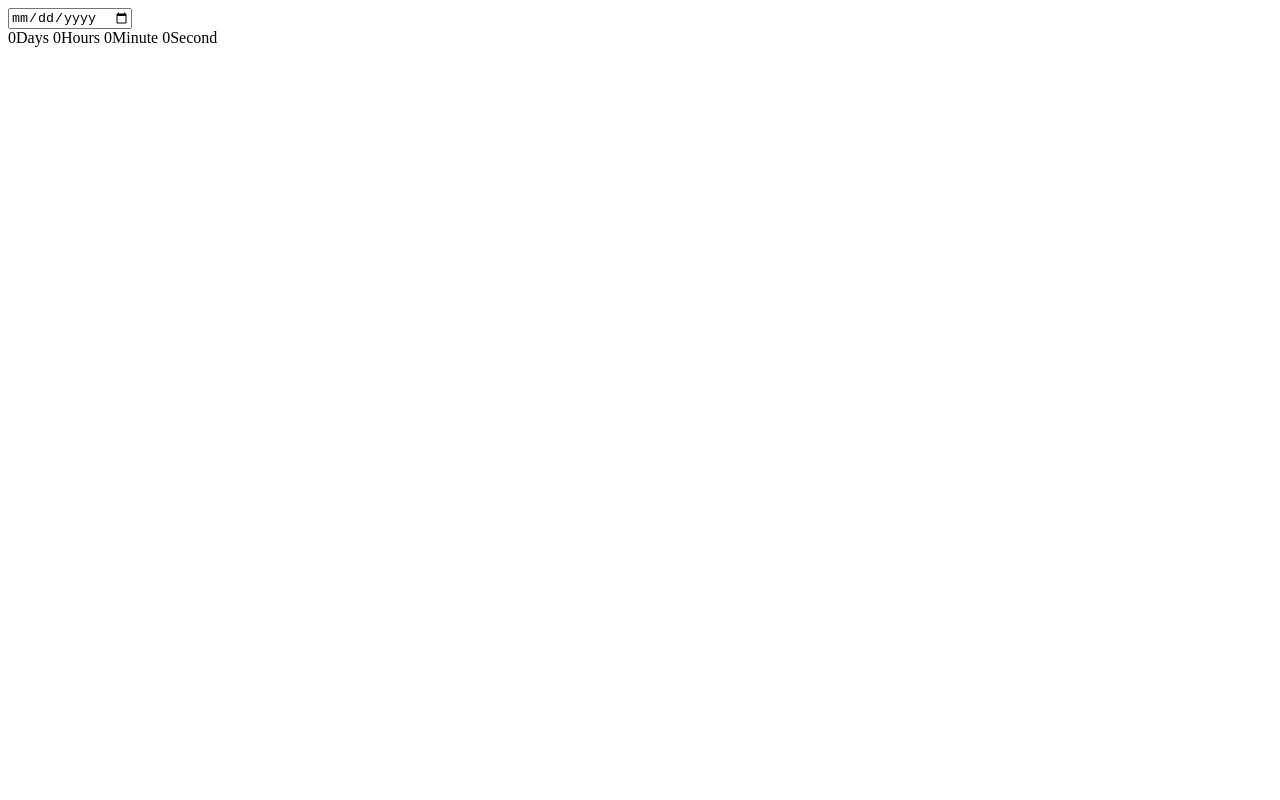
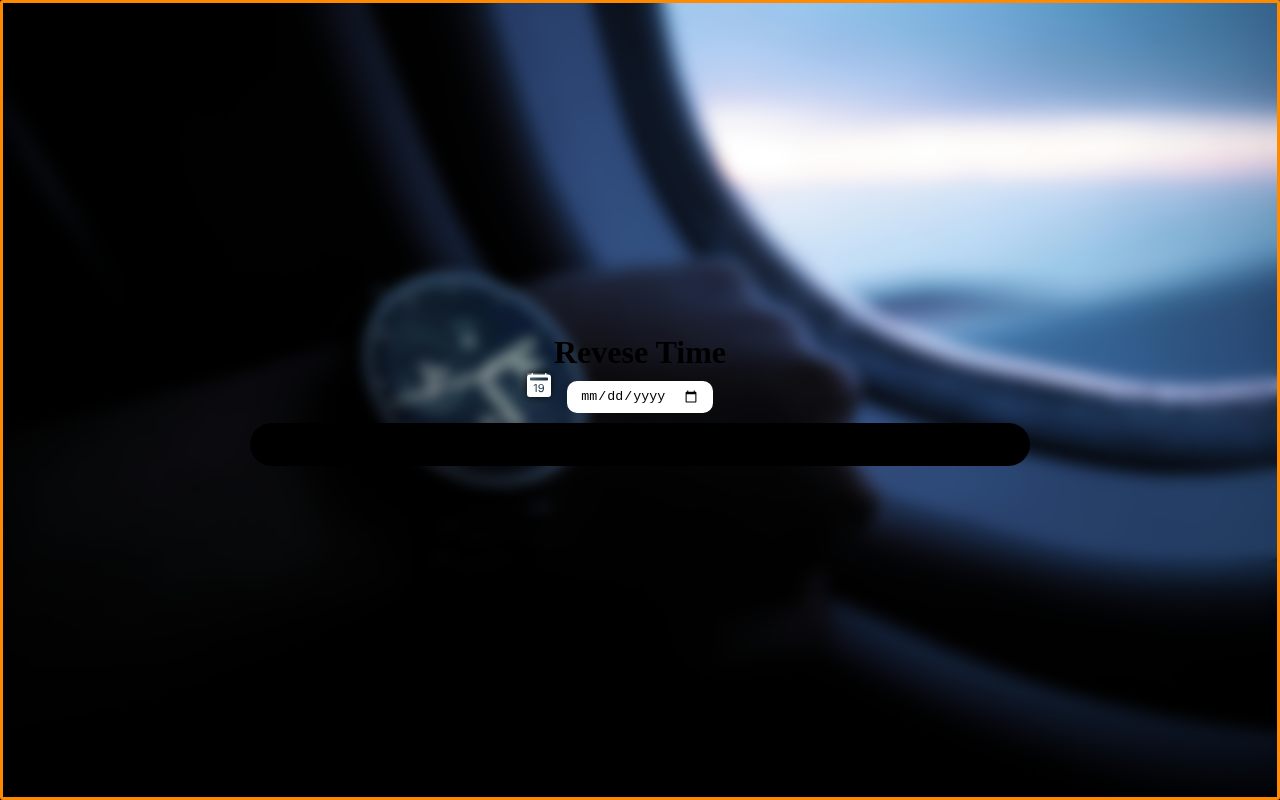
Before and after one commit to root404-ir/game_sample_JS, a plain HTML site: page 5-reverse-timer/index.html in a window 1280 px wide. Drawn offline with Linux system fonts and the light colour scheme; a web font is replaced by a local one.

Commit message:
add style file and add background

```diff
--- a/5-reverse-timer/app.js
+++ b/5-reverse-timer/app.js
@@ -3,19 +3,12 @@ const dateInput = document.querySelector("input[name='endDate']")
 const clock = document.querySelector(".clock")
 let timeInterval
 let timeStop = true
-const saveValue = localStorage.getItem("countdown") || false
-if (saveValue) {
-    startClock(saveValue);
-    let inputValue = new Date(saveValue);
-    dateInput.valueAsDate = inputValue;
-}
-//change evnet of input date
+//change evnet of input dat
 dateInput.addEventListener("change", function (e) {
     //disable event use the prevntDefault method
-    e.preventDefault()
+    e.preventDefault();
     clearInterval(timeInterval)
     const temp = new Date(dateInput.value)
-    localStorage.setItem("countdown", temp)
     startClock(temp)
     timeStop = true
 })
@@ -45,7 +38,7 @@ let timeLeft = (d) => {
     let t = Date.parse(d) - Date.parse(currentDate)
     let seconds = Math.floor((t / 1000) % 60)
     let minutes = Math.floor(((t / 1000) / 60) % 60)
-    let hours = Math.floor(t / (1000 * 60 * 60) % 24)
+    let hours = Math.floor((t / (1000 * 60 * 60)) % 24)
     let days = Math.floor(t / (1000 * 60 * 60 * 24))
 
     return {
--- a/5-reverse-timer/index.html
+++ b/5-reverse-timer/index.html
@@ -9,13 +9,26 @@
 </head>
 
 <body>
-    <input type="date" name="endDate" >
-    <div class="clock">
-        <span><span class="days">0</span>Days</span>
-        <span><span class="hours">0</span>Hours</span>
-        <span><span class="minutes">0</span>Minute</span>
-        <span><span class="seconds">0</span>Second</span>
+    <div class="container">
+        <h1>Revese Time</h1>
+        <div class="dd">
+            <input type="date" name="endDate">
+            <svg xmlns="http://www.w3.org/2000/svg" width="24" height="24" fill="#fff" class="bi bi-calendar2-date-fill"
+                viewBox="0 0 16 16">
+                <path
+                    d="M9.402 10.246c.625 0 1.184-.484 1.184-1.18 0-.832-.527-1.23-1.16-1.23-.586 0-1.168.387-1.168 1.21 0 .817.543 1.2 1.144 1.2" />
+                <path
+                    d="M3.5 0a.5.5 0 0 1 .5.5V1h8V.5a.5.5 0 0 1 1 0V1h1a2 2 0 0 1 2 2v11a2 2 0 0 1-2 2H2a2 2 0 0 1-2-2V3a2 2 0 0 1 2-2h1V.5a.5.5 0 0 1 .5-.5m9.954 3H2.545c-.3 0-.545.224-.545.5v1c0 .276.244.5.545.5h10.91c.3 0 .545-.224.545-.5v-1c0-.276-.244-.5-.546-.5m-4.118 9.79c1.258 0 2-1.067 2-2.872 0-1.934-.781-2.668-1.953-2.668-.926 0-1.797.672-1.797 1.809 0 1.16.824 1.77 1.676 1.77.746 0 1.23-.376 1.383-.79h.027c-.004 1.316-.461 2.164-1.305 2.164-.664 0-1.008-.45-1.05-.82h-.684c.047.64.594 1.406 1.703 1.406zm-2.89-5.435h-.633A13 13 0 0 0 4.5 8.16v.695c.375-.257.969-.62 1.258-.777h.012v4.61h.675V7.354z" />
+            </svg>
+        </div>
+        <div class="clock">
+            <span><span class="days">0</span>Days</span>
+            <span><span class="hours">0</span>Hours</span>
+            <span><span class="minutes">0</span>Minute</span>
+            <span><span class="seconds">0</span>Second</span>
+        </div>
     </div>
+
     <script src="app.js"></script>
 </body>
 
--- a/5-reverse-timer/style.css
+++ b/5-reverse-timer/style.css
@@ -0,0 +1,98 @@
+@import url('https://fonts.googleapis.com/css2?family=Bungee+Spice&family=Honk:MORF@11&family=Nabla&display=swap');
+
+* {
+    margin: 0;
+    padding: 0;
+    box-sizing: border-box;
+}
+
+body {
+    font-family: "Bungee Spice";
+    height: 100vh;
+    background: url('img/pexels-donaldtong94-23475.jpg');
+    background-size: cover;
+    background-position: center;
+    backdrop-filter: blur(7px);
+    border: 3px solid #789123;
+    border-radius: 3px;
+    animation: 4s body_border infinite;
+}
+@keyframes body_border {
+    0% {
+        border-color: #e52e71;
+    }
+    25%
+    {
+        border-color: #ff8a00;
+    }
+    40%
+    {
+        border-color: #7fff00;
+    }
+    50%
+    {
+        border-color: #00ffff;
+    }
+    70%
+    {
+        border-color: #ff00d4;
+    }
+    90%
+    {
+        border-color: #c8ff00;
+    }
+    100%
+    {
+        border-color: #ff0000;
+    }
+}
+.container {
+    display: flex;
+    flex-direction: column;
+    justify-content: center;
+    align-items: center;
+    height: 100%;
+}
+
+.container h1 {
+    margin-bottom: 10px;
+}
+.dd{
+    position: relative;
+}
+.dd input[type=date]
+{
+    height: 2rem;
+    border: none;
+    border-radius: 10px;
+    padding: 7px 13px;
+}
+.dd svg
+{
+    position: absolute;
+    top: 2px;
+    left: -40px;
+    animation: float 2s ease-in-out infinite;
+    box-shadow: 0 0 10px  black;
+}
+@keyframes float{
+    0%{
+        transform: translateY(0px);
+    }
+    50%
+    {
+        transform: translateY(-10px);
+    }
+    100%
+    {
+        transform: translateY(0px);
+    }
+}
+.clock {
+    font-size: 2rem;
+    letter-spacing: 12px;
+    background-color: black;
+    padding: 3px 13px;
+    border-radius: 50px;
+    margin-top: 10px;
+}
```
Also changed, not shown: 5-reverse-timer/img/pexels-donaldtong94-23475.jpg (added), 5-reverse-timer/img/pexels-energepic-com-27411-110471.jpg (added), 5-reverse-timer/img/pexels-pixabay-277458.jpg (added), 1 other file.
